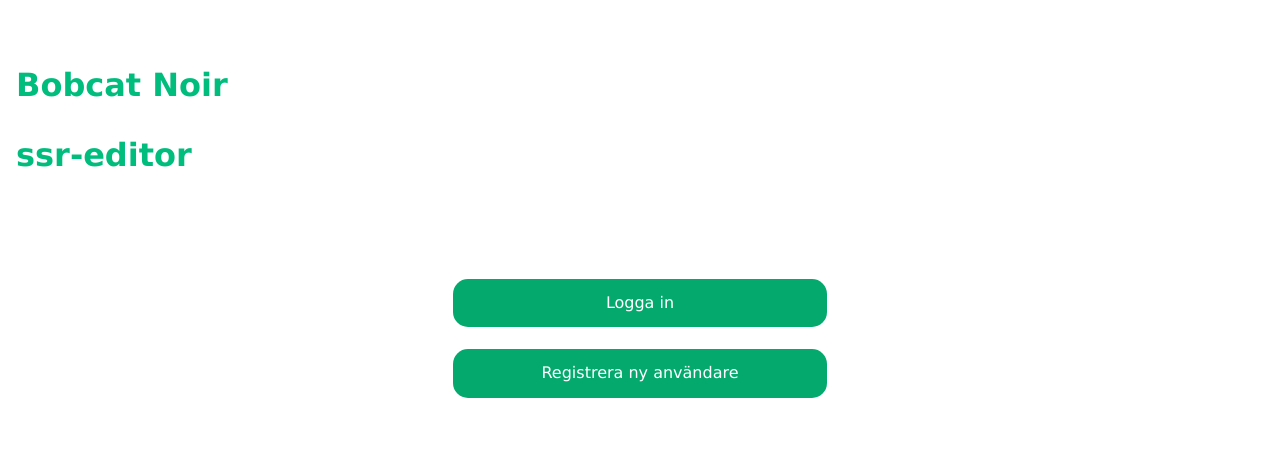
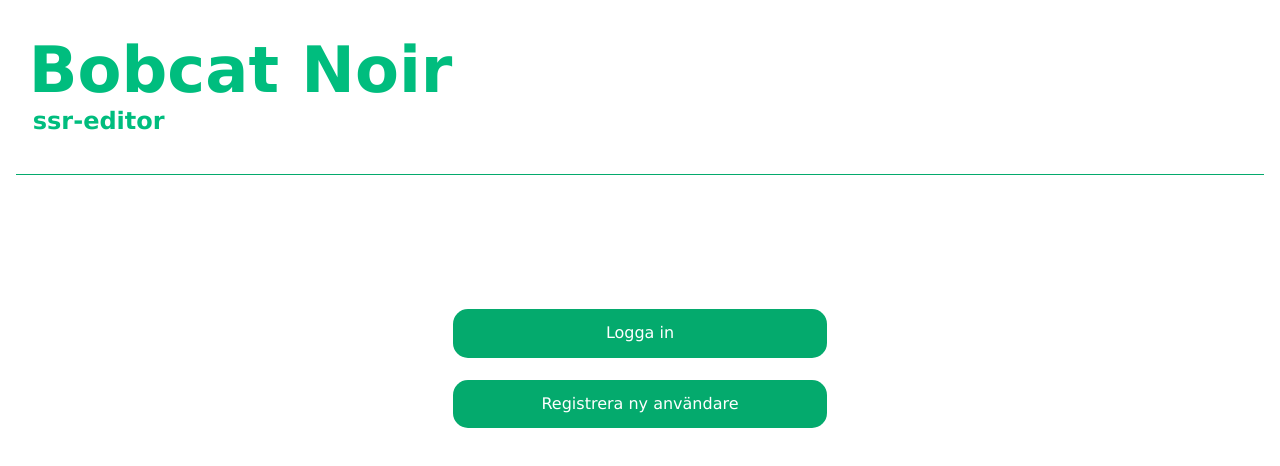
Before and after one commit to lisarosengren/ssr-editor-vue, a Vue app: page / in a window 1280 px wide. Shown: the top 466 px of the page. Built offline with nearby package versions, Linux system fonts and the light colour scheme; no server answers.

Commit message:
When the user is clicking on log in or register the buttons disappear. they will be back when the user is logged out.

```diff
--- a/src/App.vue
+++ b/src/App.vue
@@ -20,6 +20,7 @@ const register = ref(false);
 const invite = ref(null);
 const documents = ref([]);
 const err = ref(false);
+let buttons = ref(true);
 
 provide('invite', invite);
 provide('userState', userState);
@@ -67,6 +68,7 @@ function logout() {
   userState.user = null
   userState.loggedIn = false
   window.location.href = '/'// full reload to reset
+  buttons.value = false;
 }
 
 watch(
@@ -146,7 +148,7 @@ onMounted(async () => {
   <!--  <img alt="Vue logo" class="logo" src="@/assets/logo.svg" width="125" height="125" /> -->
 
   <div class="left half appname">
-    <RouterLink to="/"><h1>Bobcat Noir</h1><h1>ssr-editor</h1></RouterLink>
+    <RouterLink to="/"><h1 class="header">Bobcat Noir</h1><h2>ssr-editor</h2></RouterLink>
 <!--      <nav>
       <RouterLink to="/login">Logga in befintlig användare</RouterLink>
       <RouterLink to="/register">Registrera ny användare</RouterLink>
@@ -168,8 +170,8 @@ onMounted(async () => {
       <RouterView class="editor" v-if="userState.loggedIn" @doc-created="reloadDocs"/>
       <div v-else>
         <div class="center">
-          <button class="button" @click="login = true; register = false">Logga in</button>
-          <button class="button" @click="register = true; login = false">Registrera ny användare</button>
+          <button v-if="buttons" class="button" @click="login = true; register = false; buttons = false">Logga in</button>
+          <button v-if="buttons" class="button" @click="register = true; login = false; buttons = false">Registrera ny användare</button>
           <UserLogin v-if="login" @login-success="loginUser" />
           <NewUser v-if="register" @register-success="loginUser" />
         </div>
@@ -188,9 +190,20 @@ onMounted(async () => {
 
 <style>
 header {
-  line-height: 1.5;
-  max-height: 100vh;
-  margin-bottom: 2rem;
+  margin-bottom: 7em;
+  border-bottom: #04AA6D 1px solid;
+}
+
+.header {
+  font-size: 4em;
+  margin-left: 0.2em;
+  margin-top: 0;
+  margin-bottom: 0;
+}
+
+h2 {
+  margin-top: 0;
+  margin-left: 0.7em;
 }
 
 .logo {
```
